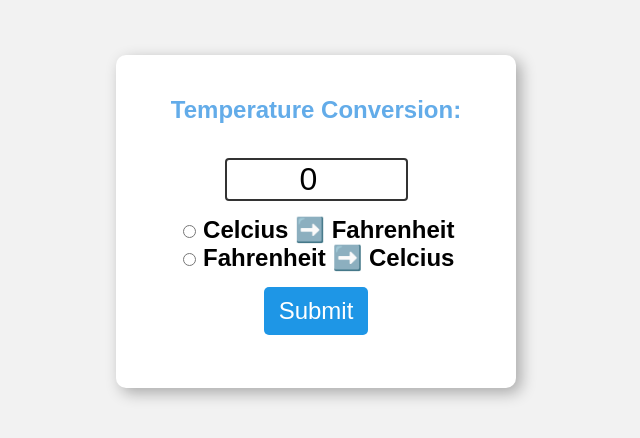
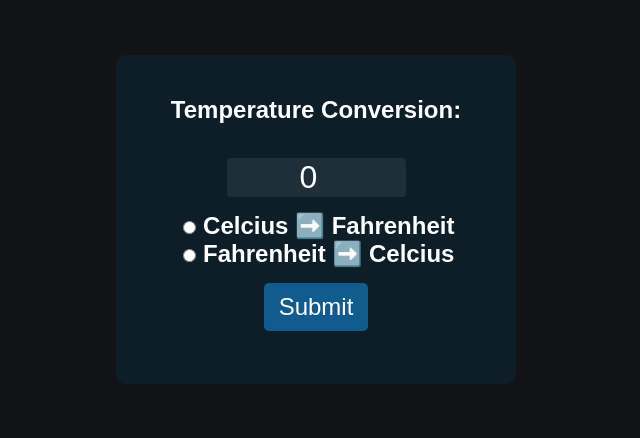
Before and after one commit to NitterDesign/Temperature-Conversion-Program, a plain HTML site: page index.html in a window 1280 px wide. Shown: the whole page, without its empty margins (324-964 px from the left). Drawn offline with Linux system fonts and the light colour scheme.

Commit message:
v.1.1
changes css

```diff
--- a/style.css
+++ b/style.css
@@ -1,29 +1,32 @@
 body{
     font-family: Arial, Helvetica, sans-serif;
-    background-color: hsl(0, 0%, 95%);
+    background-color: hsl(225, 10%, 8%);
+    color: white;
     }
+
 h1{
-    color: hsl(207, 75%, 65%);
+    color: hsl(0, 0%, 100%);
     font-size: 1.5em;
 }
 form{
 
-    background-color: hsl(0, 0%, 100%);
+    background-color: hsla(200, 89%, 18%, 0.274);
     text-align: center;
     max-width: 350px;
     margin: auto;
     padding: 25px;
     border-radius: 10px;
-    box-shadow: 5px 5px 15px hsla(0, 0%, 0%, 0.3);
     margin-top: 55px;
 }
 #textBox{
     width: 50%;
     text-align: center;
     font-size: 2em;
-    border: 2px solid hsla(0, 0%, 0%, 0.8);
+    border: none;
     border-radius: 4px;
     margin-bottom: 15px;
+    background-color: hsla(203, 23%, 22%, 0.616);
+    color: white;
 }
 label{
     font-size: 1.5em;
@@ -31,7 +34,7 @@ label{
 }
 button{
     margin-top: 15px;
-    background-color: hsl(204, 80%, 51%);
+    background-color: hsla(205, 79%, 38%, 0.767);
     color: white;
     font-size: 1.5em;
     border: none;
```
Also changed, not shown: 1 other file.
